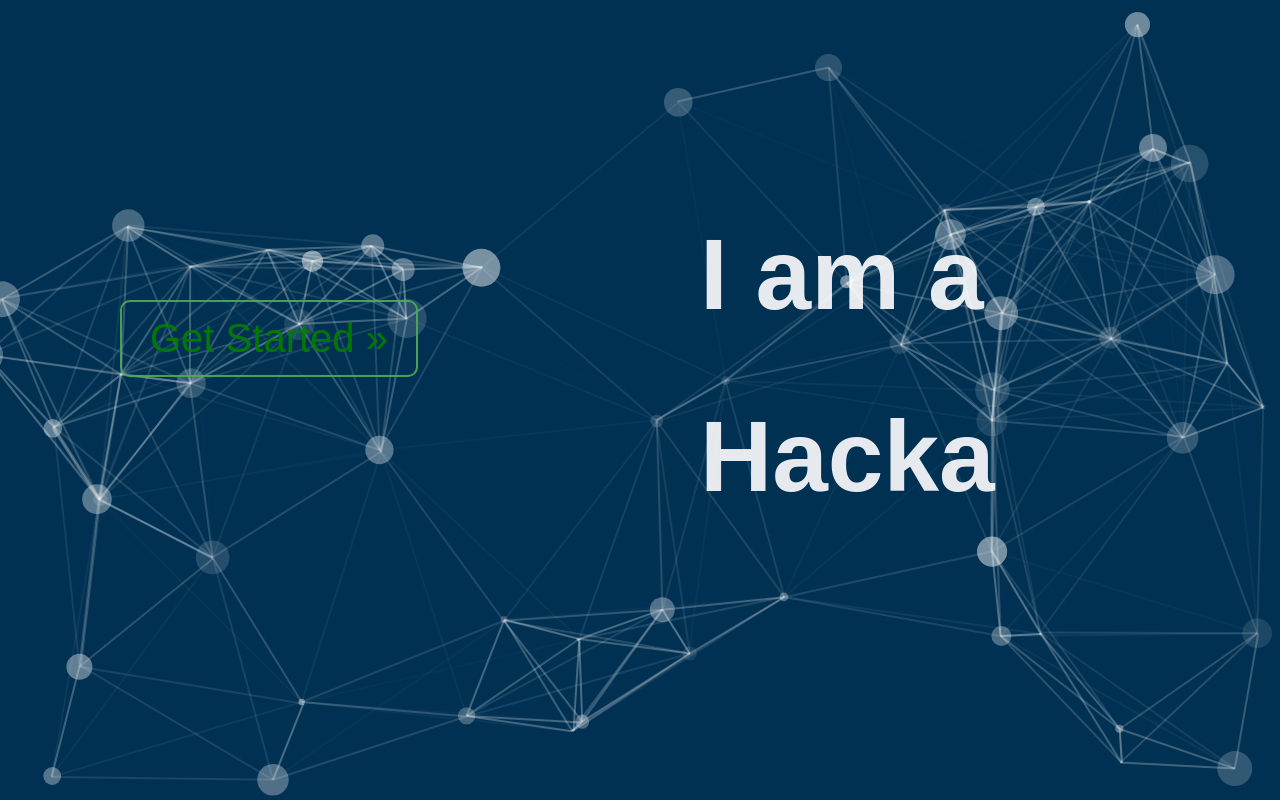
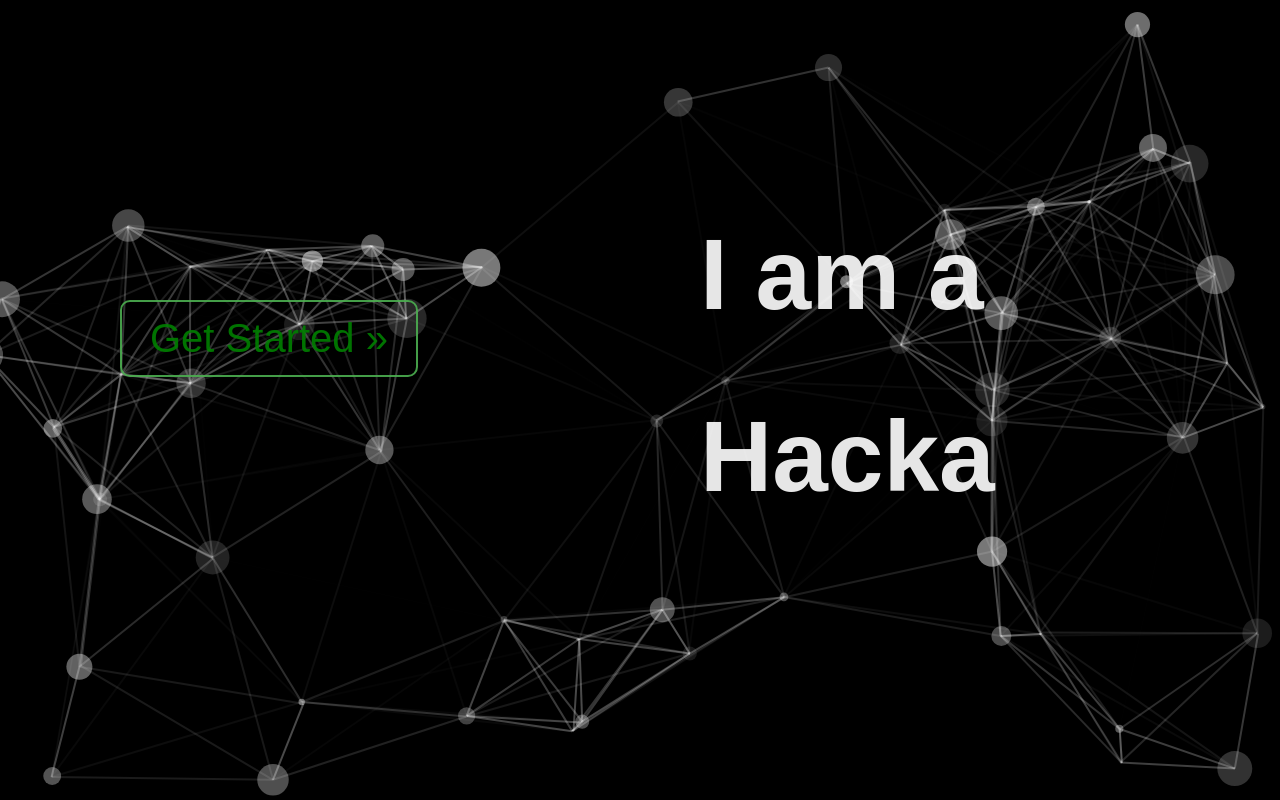
Before and after one commit to joyendra/joyendra.github.io, a plain HTML site: page index.html in a window 1280 px wide. Drawn offline with nearby package versions, Linux system fonts and the light colour scheme.

Commit message:
Update style.css

```diff
--- a/style.css
+++ b/style.css
@@ -5,7 +5,7 @@ body{
 }
 
 #particles-js{
-    background: #003153;
+    background: black;
     position: absolute;
     top: 0;
     left: 0;
```
